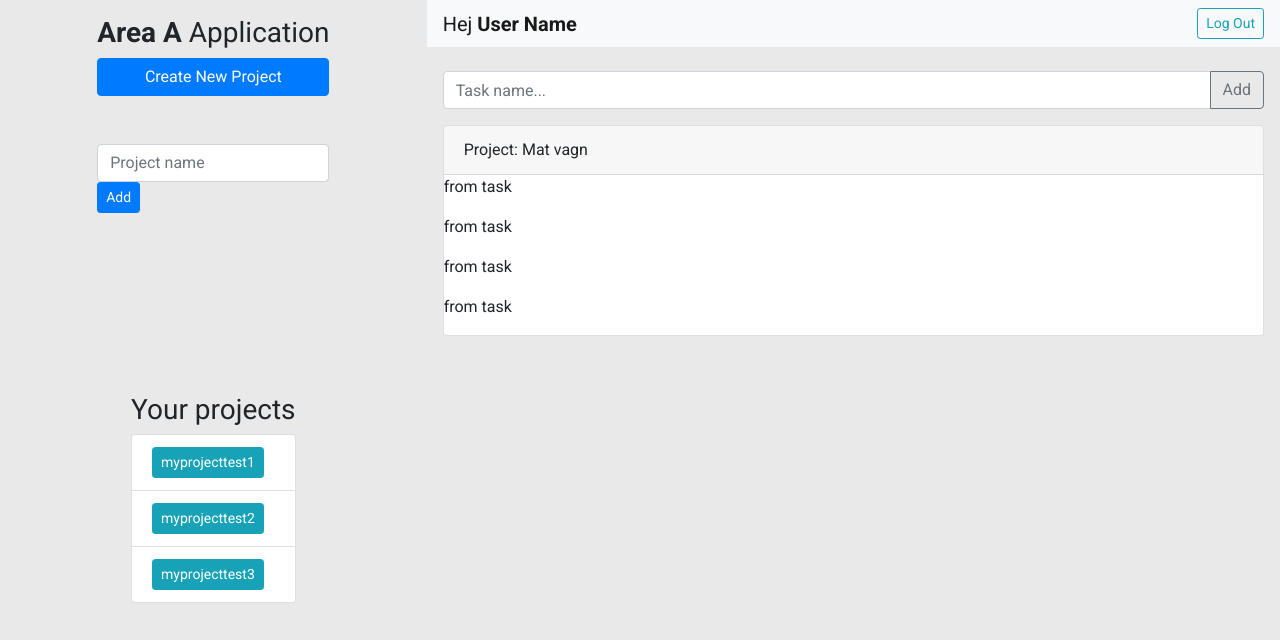
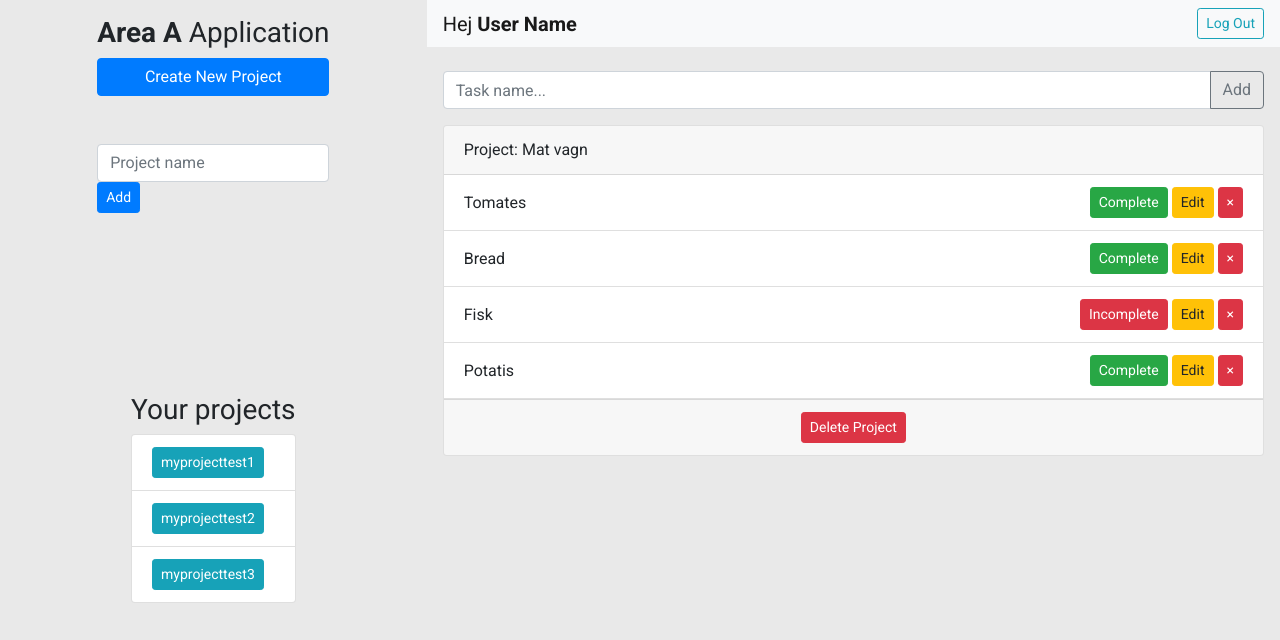
Before and after one commit to rsorianosanchis/projekt_examensarbete_clientside, a React (Create React App) app: page /dashpanel in a window 1280 px wide. Shown: the top 640 px of the page. Built offline with nearby package versions, Linux system fonts and the light colour scheme.

Commit message:
components grund arkitektur/grid gjort, grund bootstrap stil

```diff
--- a/src/components/tasks/ListTasks.js
+++ b/src/components/tasks/ListTasks.js
@@ -3,10 +3,10 @@ import Task from './Task';
 
 const ListTasks = () => {
   const projectTasks = [
-    { taskname: 'Tomates', state: true },
-    { taskname: 'Bread', state: true },
-    { taskname: 'Fisk', state: false },
-    { taskname: 'Potatis', state: true }
+    { taskName: 'Tomates', state: true },
+    { taskName: 'Bread', state: true },
+    { taskName: 'Fisk', state: false },
+    { taskName: 'Potatis', state: true }
   ];
   return (
     <div className='card mx-3'>
@@ -16,13 +16,18 @@ const ListTasks = () => {
         <li className='list-group-item'>Dapibus ac facilisis in</li>
         <li className='list-group-item'>Vestibulum at eros</li> */}
         {projectTasks.length === 0 ? (
-          <li className='list-group-item-info'>
+          <li className='list-group-item bg-info'>
             There is not tasks for this project
           </li>
         ) : (
-          projectTasks.map(task => <Task key={task.taskname} task={task} />)
+          projectTasks.map(task => <Task key={task.taskName} task={task} />)
         )}
       </ul>
+      <div className='card-footer mt-0 d-flex justify-content-center'>
+        <button type='button' className='btn btn-sm btn-danger'>
+          Delete Project
+        </button>
+      </div>
     </div>
   );
 };
--- a/src/components/tasks/Task.js
+++ b/src/components/tasks/Task.js
@@ -1,7 +1,27 @@
 import React from 'react';
 
-const Task = () => {
-  return <p>from task</p>;
+const Task = ({ task }) => {
+  return (
+    <li className='list-group-item d-flex justify-content-between align-items-center'>
+      <p className='m-0 flex-grow-1'>{task.taskName}</p>
+
+      {task.state ? (
+        <button type='button' className='btn btn-sm btn-success'>
+          Complete
+        </button>
+      ) : (
+        <button type='button' className='btn btn-sm btn-danger'>
+          Incomplete
+        </button>
+      )}
+      <button type='button' className='btn btn-sm btn-warning mx-1'>
+        Edit
+      </button>
+      <button type='button' className='btn btn-sm btn-danger'>
+        &times;
+      </button>
+    </li>
+  );
 };
 
 export default Task;
```
